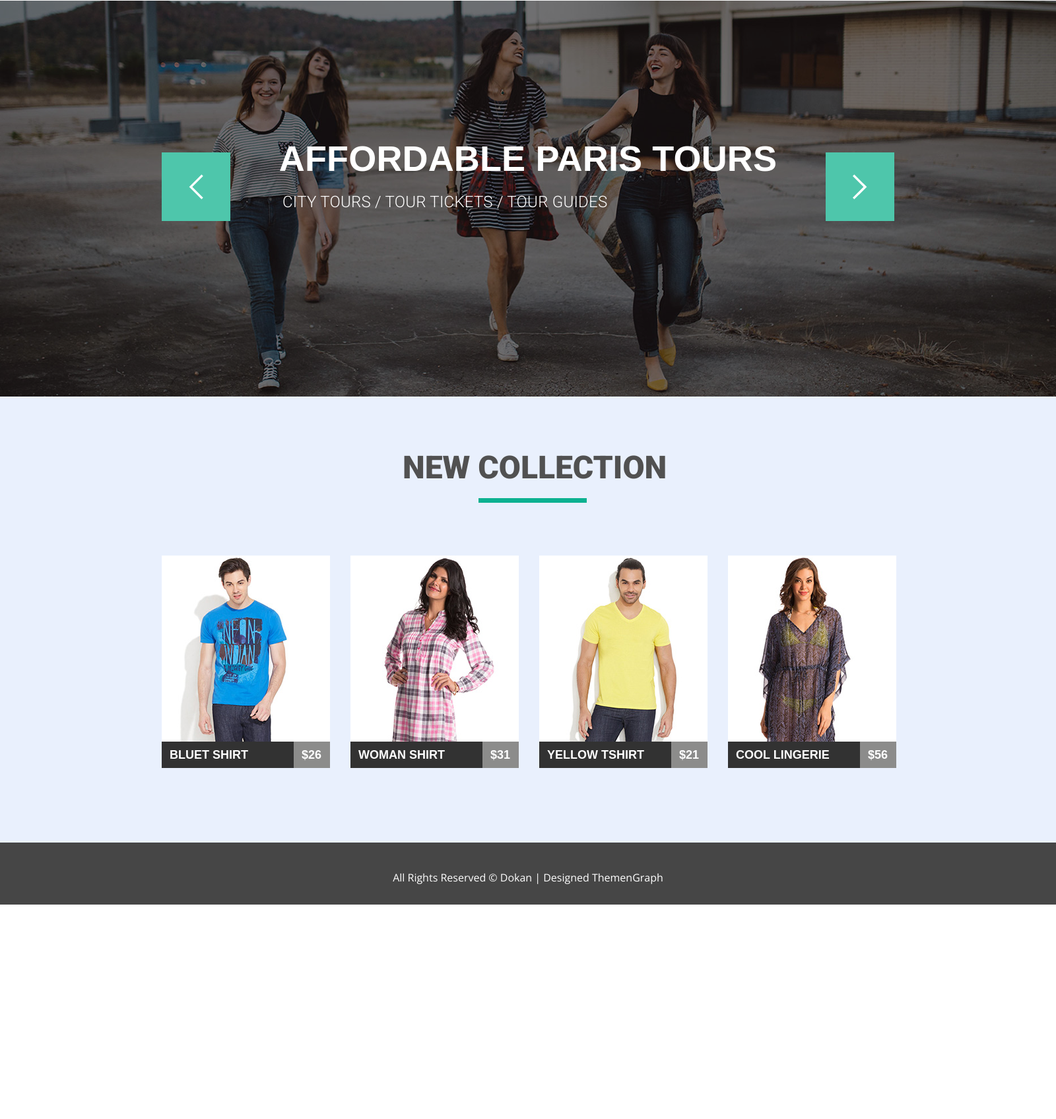
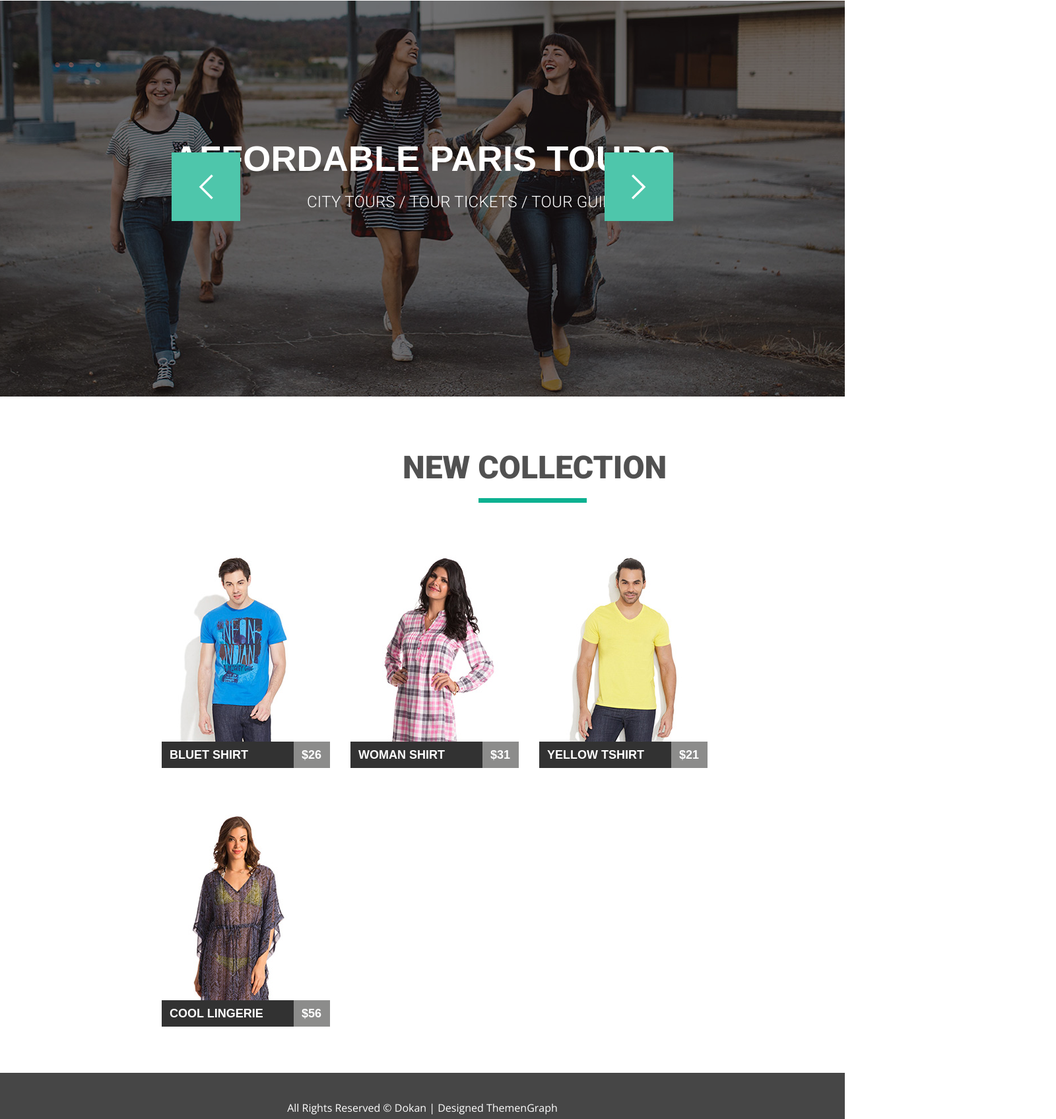
Before and after one commit to kosta92-re/goit-fe-core, a plain HTML site: page html-css/module-5/index.html in a window 1280 px wide. Shown: the part 84-1780 px from the top of the page at 66% size, 1600 px wide, since content can reach past the window. Before the commit the page ends 1455 px from the top, so only its background shows below. Drawn offline with nearby package versions, Linux system fonts and the light colour scheme.

Commit message:
homvork-4

```diff
--- a/html-css/module-5/style.css/style.css
+++ b/html-css/module-5/style.css/style.css
@@ -32,8 +32,9 @@ img {
     clear: both;
 }
 
+
 body {
-    width: 1600px;
+
     height: 1455px;
     margin: 0 auto;
 
@@ -123,7 +124,7 @@ body {
 .header__subtitle {
     font-family: "Roboto",sans-serif;
     font-weight:300;
-    margin: 0 0 0 428px;
+    margin: 0 0 0 465px;
     text-transform: uppercase;
     letter-spacing: 0.25px;
     line-height: 50px;
@@ -143,7 +144,7 @@ body {
     background-repeat: no-repeat;
     float: left;
     background-image: url(../img/g.png) ;
-    margin-inline-start: 245px;
+    margin-inline-start: 260px;
     cursor: pointer;
 }
 
@@ -157,14 +158,13 @@ body {
     float: right;
     background-image: url(../img/h.png);
     background-position: center;
-    margin-inline-end: 245px;
+    margin-inline-end: 260px;
     cursor: pointer;
 }
 .about {
-background-color: #e9f0fd;
-width: 1600px;
+background-color:
 height: 676px;
-
+margin: 0 auto;
 }
 
 .sections__title {
@@ -268,7 +268,7 @@ height: 676px;
 }
 .overlay {
      background-color: rgba(0, 0, 0, 0.5);
-     height:281px;
+     height:282px;
      width: 255px;
      position: absolute;
      top: 0;
@@ -386,7 +386,7 @@ height: 676px;
 }
 .dawer {
   background-color: rgb( 50, 50, 50, 0.9);
-  width: 1600px;
+
   height: 94px;
 
 }
```
Also changed, not shown: html-css/module-5/index.html (+2 -2 lines).
